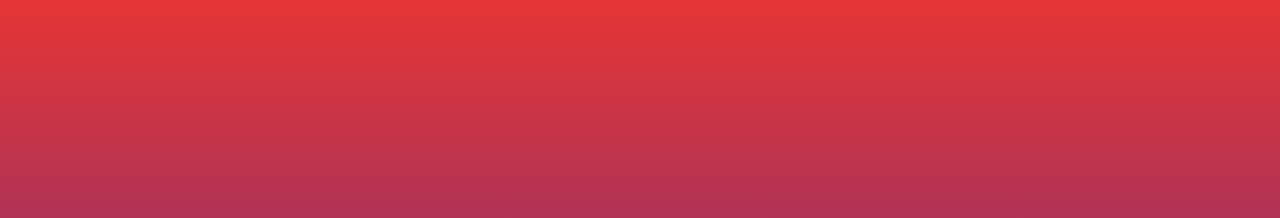
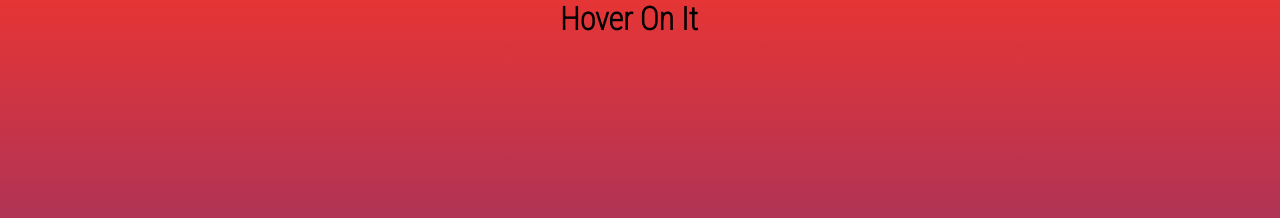
Before and after one commit to bikashmishraa/Animated-Glassmorphism-Cards, a plain HTML site: page index.html in a window 1280 px wide. Shown: the top 218 px of the page. Drawn offline with nearby package versions, Linux system fonts and the light colour scheme; a web font is replaced by a local one.

Commit message:
SOme new changes

```diff
--- a/index.html
+++ b/index.html
@@ -9,6 +9,7 @@
     <link rel="shortcut icon" href="/android-chrome-192x192.png" type="image/x-icon">
 </head>
 <body>
+    <div><h1 id="hoveronme">Hover On It</h1></div>
     <div class="container">
         <div class="glass" style="--r:-15" data-text="facebook"> <a href="https://www.facebook.com/bikashmishra11" target="_blank"> <i class='bx bxl-facebook-circle'></i></a></div>
         <div class="glass" style="--r:5" data-text="discord"><a href="https://discord.com/bikashmishra11" target="_blank"> <i class='bx bxl-discord-alt'></i></a></div>
--- a/style.css
+++ b/style.css
@@ -16,6 +16,10 @@ body{
     align-items: center;
     min-height: 100vh;
     background: linear-gradient(#e32020e7, #222dab);
+}
+#hoveronme{
+    position: absolute;
+    top: 0px;
 }
 
 .container{
@@ -50,6 +54,7 @@ body{
     margin: 0 10px;
 }
 
+
 .container .glass::before{
     content: attr(data-text);
     position: absolute;
```
